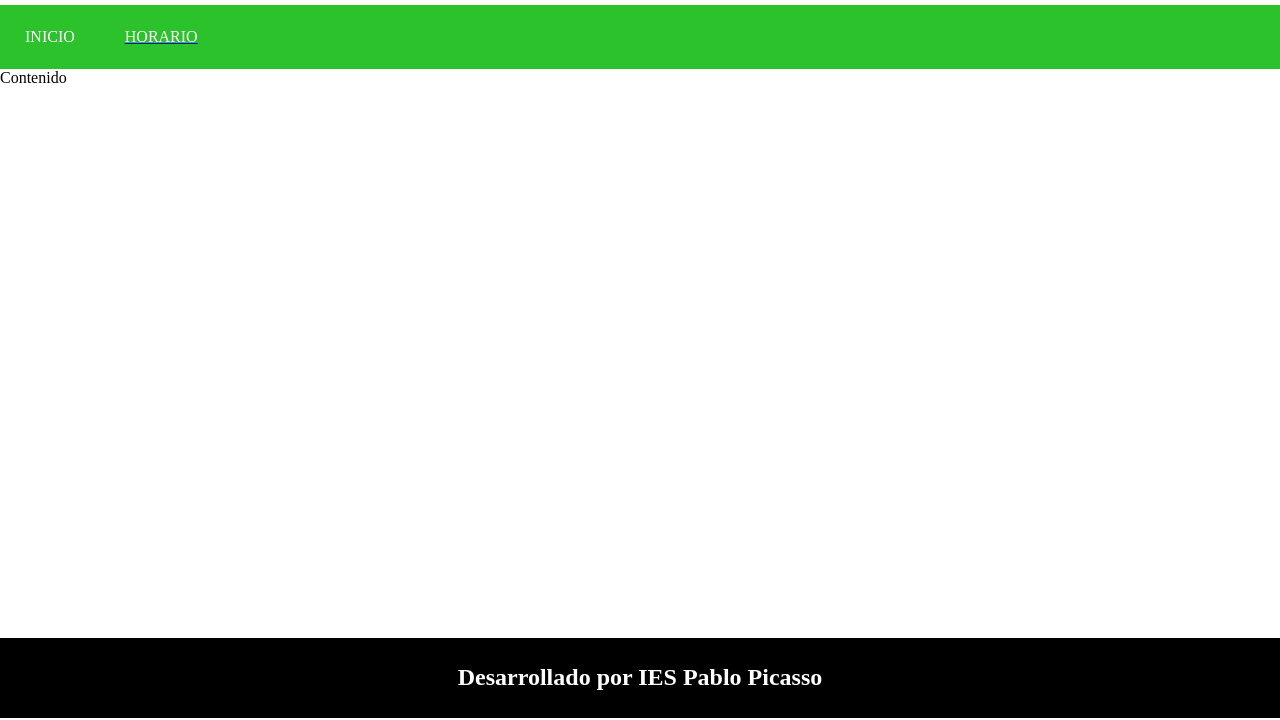
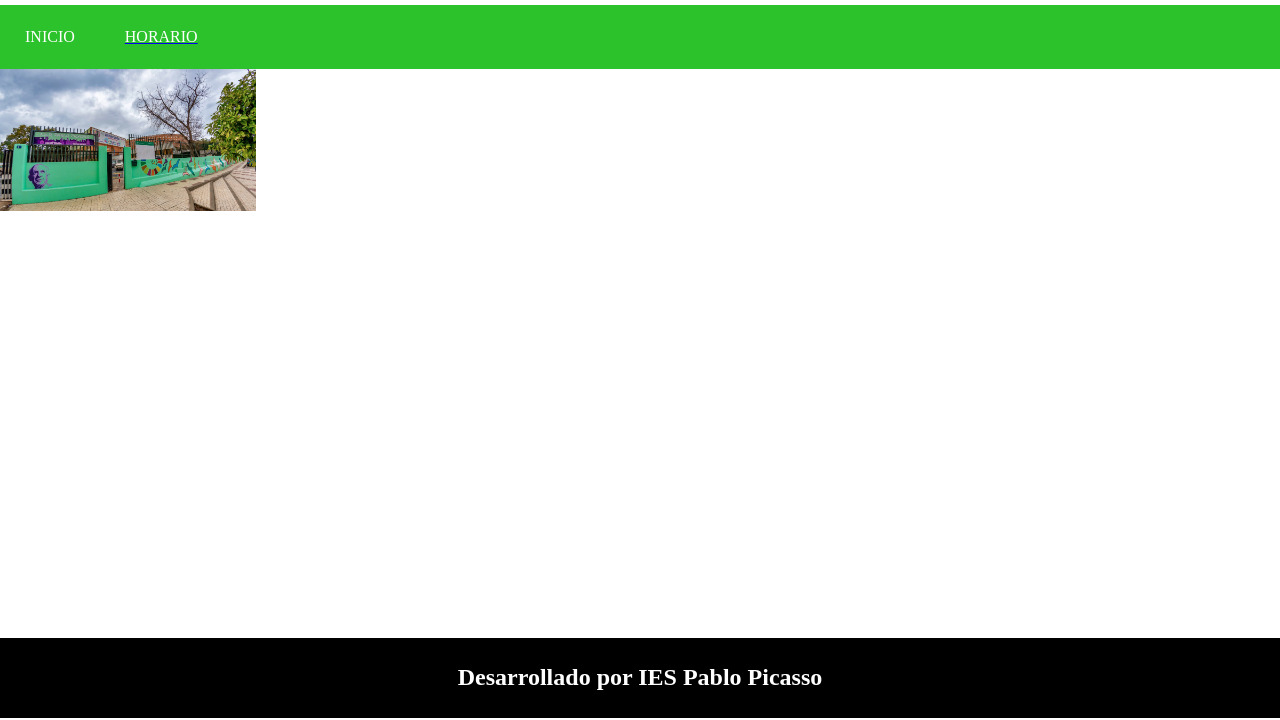
Before and after one commit to manus4d/Act2GIT_Manuel, a plain HTML site: page Página web/index.html in a window 1280 px wide. Shown: the part 80-800 px from the top of the page. Drawn offline with Linux system fonts and the light colour scheme.

Commit message:
añao imagen del colegio

```diff
--- a/Página web/index.html
+++ b/Página web/index.html
@@ -16,7 +16,7 @@
         <a href="horario.html"><p>HORARIO</p></a>
     </nav>
     <main>
-        <p>Contenido</p>
+        <img src="./imagenes/colegio.jpg" alt="">
     </main>
     <footer>
         <h2>Desarrollado por IES Pablo Picasso</h2>
--- a/Página web/styles/styles.css
+++ b/Página web/styles/styles.css
@@ -42,3 +42,7 @@ footer{
 h2{
     color: white;
 }
+
+img{
+    width: 20%;
+}
```
Also changed, not shown: Página web/imagenes/colegio.jpg (added).
